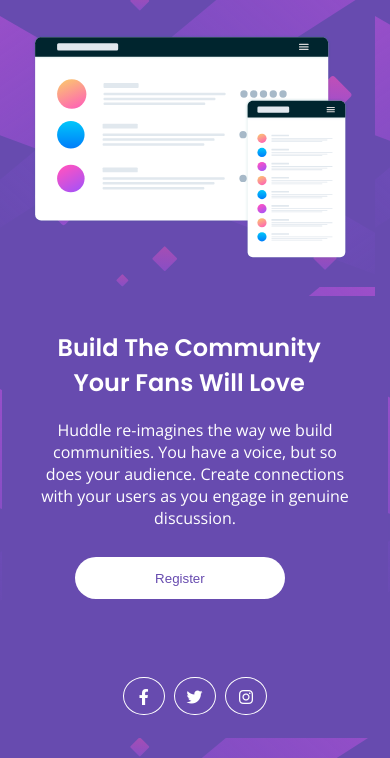
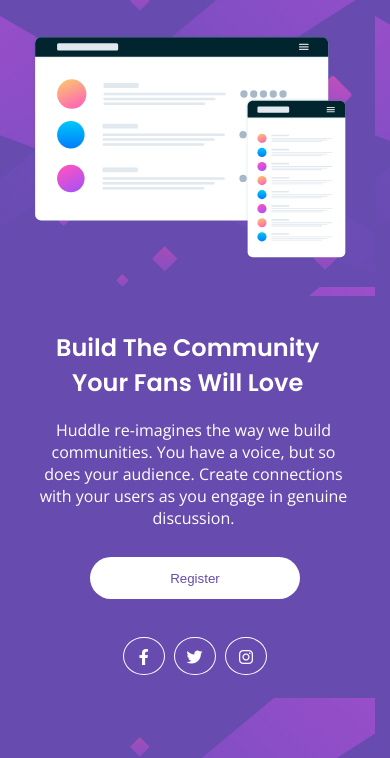
Before and after one commit to EmmanuelOloke/huddle-landing-page, a plain HTML site: page index.html in a window 390 px wide. Shown: the part 86-844 px from the top of the page. Drawn offline with nearby package versions, Linux system fonts and the light colour scheme.

Commit message:
design done

```diff
--- a/styles.css
+++ b/styles.css
@@ -138,7 +138,7 @@ body {
     }
     .text {
         background-color: hsl(257, 40%, 49%);
-        margin: 0 auto;
+        width: 100vw;
         padding: 2.1em;
     }
     h1 {
@@ -165,7 +165,8 @@ body {
         color: hsl(257, 40%, 49%);
         border-radius: 30px;
         padding: 1em 6em;
-        margin: 0em 3em 3em 3em;
+        display: block;
+        margin: 0 auto;
     }
     ul {
         text-align: center;
```
